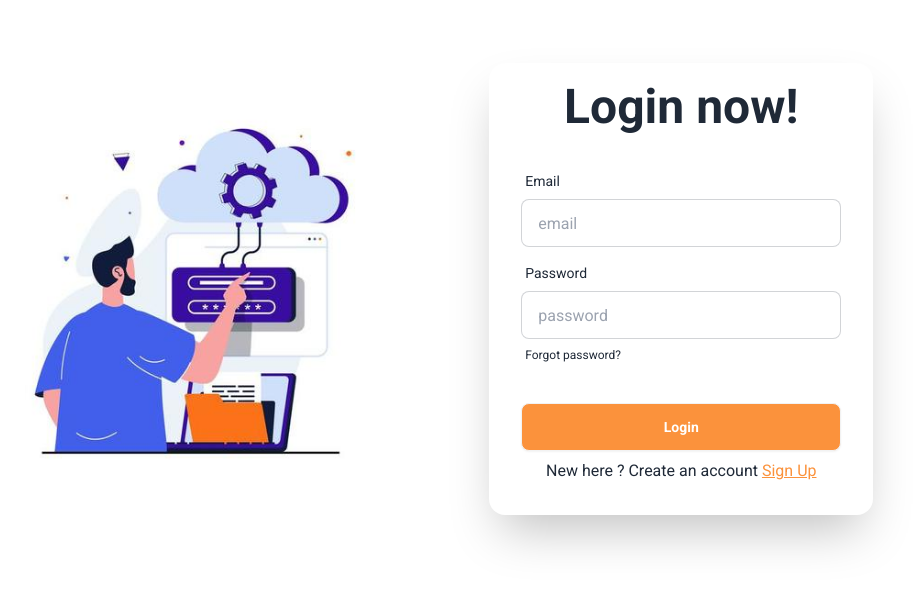
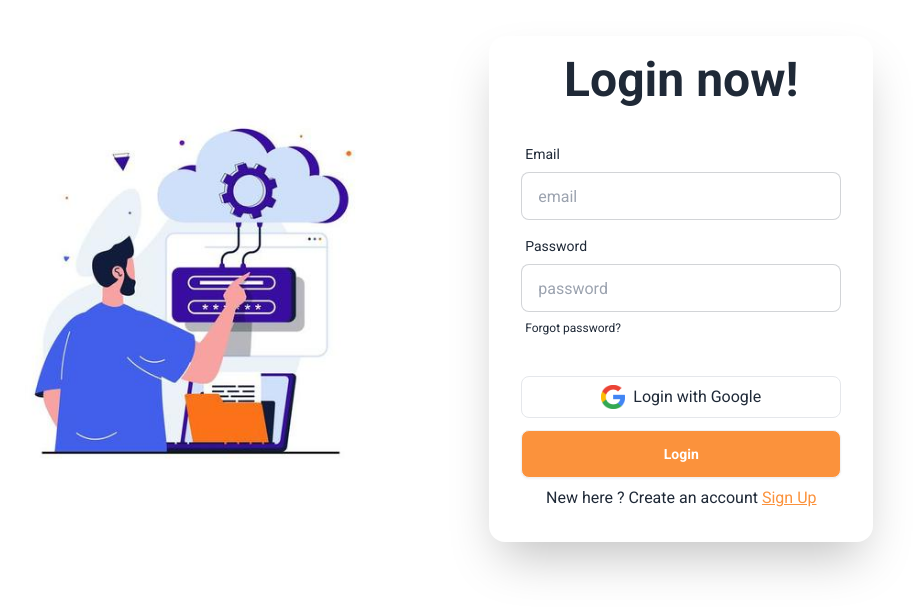
Before and after one commit to Rubaeid-Sanjid/EduScholar-client-side, a React (Vite) app: page /login in a window 1280 px wide. Shown: the part 111-726 px from the top of the page, without its empty margins (246-1159 px from the left). Built offline with nearby package versions, Linux system fonts and the light colour scheme; no server answers.

Commit message:
handle google login

```diff
--- a/src/Component/AuthProvider/AuthProvider.jsx
+++ b/src/Component/AuthProvider/AuthProvider.jsx
@@ -1,9 +1,11 @@
 import { createContext, useEffect, useState } from "react";
 import PropTypes from "prop-types";
 import {
+  GoogleAuthProvider,
   createUserWithEmailAndPassword,
   onAuthStateChanged,
   signInWithEmailAndPassword,
+  signInWithPopup,
   signOut,
   updateProfile,
 } from "firebase/auth";
@@ -33,9 +35,13 @@ const AuthProvider = ({ children }) => {
     return signInWithEmailAndPassword(auth, email, password);
   };
 
-  const logoutUser = ()=>{
-    return signOut(auth)
-  }
+  const provider = new GoogleAuthProvider();
+  const googleLogin = () => {
+    return signInWithPopup(auth, provider);
+  };
+  const logoutUser = () => {
+    return signOut(auth);
+  };
 
   useEffect(() => {
     const unsubscribe = onAuthStateChanged(auth, (currentUser) => {
@@ -48,7 +54,15 @@ const AuthProvider = ({ children }) => {
     };
   }, []);
 
-  const authInfo = { user, loading, createUser, updateUser, loginUser, logoutUser };
+  const authInfo = {
+    user,
+    loading,
+    createUser,
+    updateUser,
+    loginUser,
+    logoutUser,
+    googleLogin,
+  };
 
   return (
     <AuthContext.Provider value={authInfo}>{children}</AuthContext.Provider>
--- a/src/Pages/Login/Login.jsx
+++ b/src/Pages/Login/Login.jsx
@@ -3,6 +3,7 @@ import loginImage from "../../assets/images/signIn.jpg";
 import { Link } from "react-router-dom";
 import useAuth from "../../Hooks/useAuth";
 import Swal from "sweetalert2";
+import googleLogo from "../../assets/images/google-logo-image.png"
 const Login = () => {
   const {
     register,
@@ -11,13 +12,12 @@ const Login = () => {
     // formState: { errors },
   } = useForm();
 
-  const { loginUser } = useAuth();
+  const { loginUser, googleLogin } = useAuth();
 
   const onSubmit = (data) => {
 
     loginUser(data.email, data.password)
-      .then((res) => {
-        console.log(res);
+      .then(() => {
         Swal.fire({
           position: "top-end",
           icon: "success",
@@ -33,6 +33,21 @@ const Login = () => {
       });
   };
 
+  const handleGoogleLogin = ()=>{
+    googleLogin()
+    .then(()=>{
+      Swal.fire({
+        position: "top-end",
+        icon: "success",
+        title: "Log-In successful",
+        showConfirmButton: false,
+        timer: 1500,
+      });
+    })
+    .catch(error =>{
+      console.log(error);
+    })
+  }
   return (
     <div>
       <div className="hero min-h-screen">
@@ -86,6 +101,14 @@ const Login = () => {
                   </label>
                 </div>
                 <div className="form-control mt-6">
+                <button
+                onClick={handleGoogleLogin}
+                className="w-full px-4 py-2 border flex justify-center gap-2 rounded-lg mb-3"
+              >
+                <img className="w-6 h-6" src={googleLogo} alt="google logo" />
+                <span>Login with Google</span>
+              </button>
+
                   <button className="btn bg-orange-400 text-white">
                     Login
                   </button>
```
Also changed, not shown: src/assets/images/google-logo-image.png (added).
